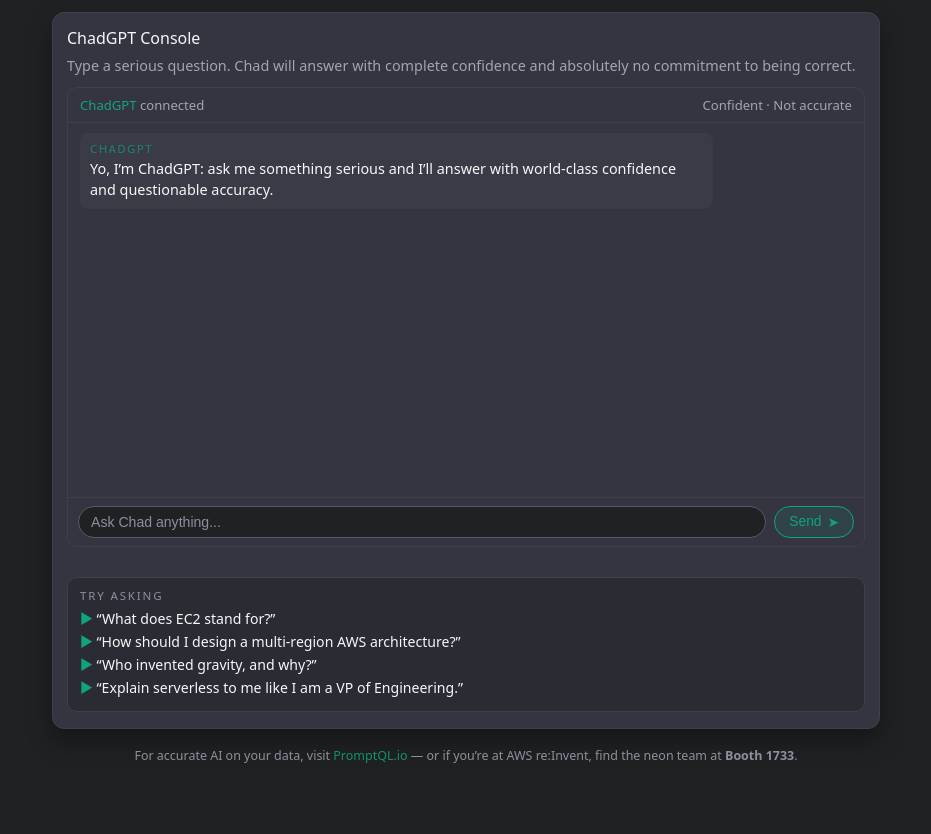
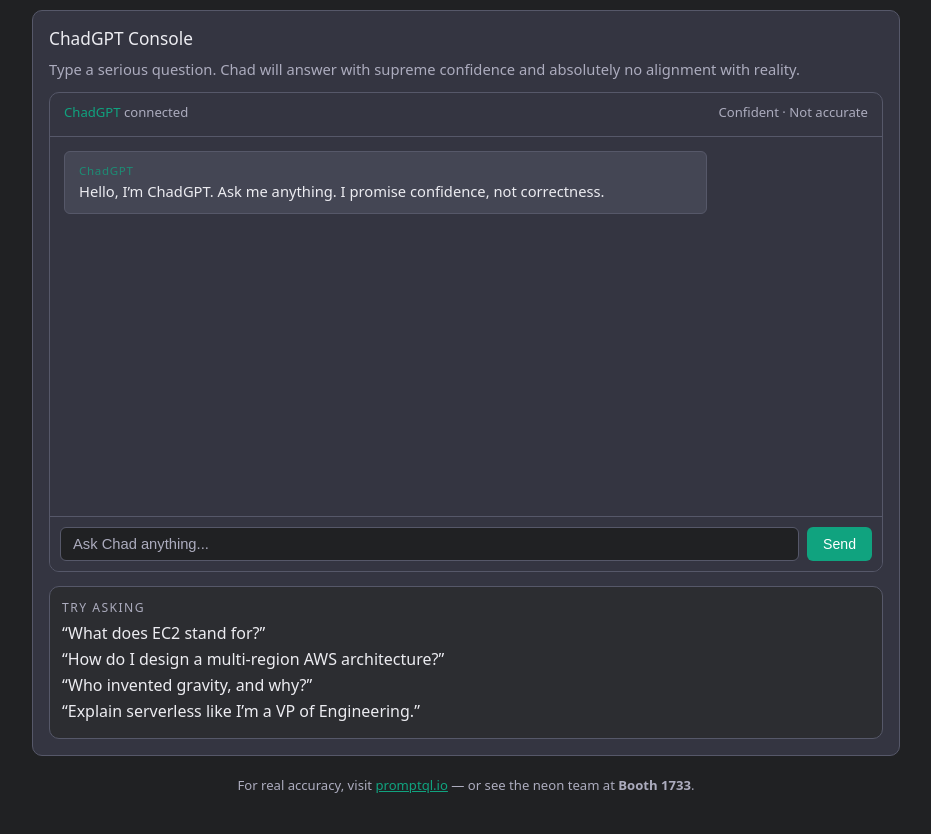
Before and after one commit to rajoshighosh/chadgpt-confidently-wrong-ai, a website: page public/index.html in a window 1280 px wide. Shown: the part 91-925 px from the top of the page, without its empty margins (174-1105 px from the left). Before the commit the page ends 895 px from the top, so only its background shows below. Drawn offline with Linux system fonts and the light colour scheme.

Commit message:
Update index.html

```diff
--- a/public/index.html
+++ b/public/index.html
@@ -6,113 +6,104 @@
   <meta name="viewport" content="width=device-width, initial-scale=1" />
   <style>
     :root {
-      /* ChatGPT-style palette */
-      --bg: #202123;
-      --card: #343541;
+      /* ChatGPT authentic palette */
+      --bg-main: #202123;
+      --bg-card: #343541;
+      --bg-bubble-user: #343541;
+      --bg-bubble-bot: #444654;
+      --border: #565869;
+      --text-main: #ECECF1;
+      --text-muted: #ACACBE;
       --accent: #10a37f;
-      --accent-soft: rgba(16, 163, 127, 0.12);
-      --text-main: #f7f7f8;
-      --text-muted: #a3a3b2;
-      --border-subtle: #3f4147;
-      --font: system-ui, -apple-system, BlinkMacSystemFont, "SF Pro Text",
-               "Inter", sans-serif;
+      --accent-soft: rgba(16,163,127,0.12);
+      --font: system-ui, -apple-system, BlinkMacSystemFont, "Inter", sans-serif;
     }
 
     * { box-sizing: border-box; }
 
     body {
       margin: 0;
+      background: var(--bg-main);
       font-family: var(--font);
-      background: var(--bg);
       color: var(--text-main);
     }
 
     .page {
-      max-width: 860px;
+      max-width: 900px;
       margin: 0 auto;
       padding: 24px 16px 40px;
     }
 
     header {
       display: flex;
-      gap: 16px;
       align-items: center;
+      gap: 14px;
       margin-bottom: 18px;
     }
 
-    @media (max-width: 600px) {
-      header {
-        align-items: flex-start;
-      }
-    }
-
     .avatar {
-      width: 60px;
-      height: 60px;
-      border-radius: 16px;
-      border: 1px solid var(--accent-soft);
-      background: radial-gradient(circle at 20% 0, #ffd86b, #f97373 40%, #1e293b);
+      width: 56px;
+      height: 56px;
+      border-radius: 12px;
+      background: radial-gradient(circle at 20% 0, #ffd86b, #f97373 45%, #1f2937 100%);
       display: flex;
       align-items: center;
       justify-content: center;
-      font-size: 30px;
+      font-size: 28px;
+      border: 1px solid rgba(255,255,255,0.08);
     }
 
     .title-block h1 {
-      font-size: 1.7rem;
       margin: 0 0 4px;
+      font-size: 1.55rem;
       font-weight: 600;
     }
 
     .title-block .tagline {
-      font-size: 0.95rem;
       color: var(--text-muted);
-    }
-
-    main {
-      margin-top: 10px;
+      font-size: 0.96rem;
+      margin-top: 1px;
     }
 
     .card {
-      border-radius: 12px;
-      border: 1px solid var(--border-subtle);
-      background: var(--card);
-      padding: 14px 14px 16px;
-      box-shadow: 0 12px 24px rgba(0, 0, 0, 0.35);
+      background: var(--bg-card);
+      border: 1px solid var(--border);
+      border-radius: 10px;
+      padding: 16px;
     }
 
     .card h3 {
-      margin: 0 0 6px;
-      font-size: 1rem;
+      margin: 0 0 8px;
+      font-size: 1.08rem;
       font-weight: 500;
     }
 
     .card p {
-      margin: 2px 0 10px;
-      font-size: 0.9rem;
+      margin: 2px 0 12px;
       color: var(--text-muted);
+      font-size: 0.92rem;
       line-height: 1.5;
     }
 
-    /* Chat layout */
+    /* CHAT UI */
     .chat-shell {
+      background: var(--bg-card);
+      border-radius: 10px;
+      border: 1px solid var(--border);
+      height: 480px;
       display: flex;
       flex-direction: column;
-      height: 460px;
-      border-radius: 10px;
-      border: 1px solid var(--border-subtle);
-      background: #343541;
       overflow: hidden;
     }
 
     .chat-header {
-      padding: 8px 12px;
-      border-bottom: 1px solid #3f4147;
+      height: 44px;
+      padding: 10px 14px;
+      border-bottom: 1px solid var(--border);
       display: flex;
-      align-items: center;
       justify-content: space-between;
+      color: var(--text-muted);
       font-size: 0.82rem;
-      color: var(--text-muted);
     }
 
     .chat-header strong {
@@ -122,117 +113,97 @@
 
     .chat-log {
       flex: 1;
-      padding: 10px 12px 8px;
+      padding: 14px;
       overflow-y: auto;
-      font-size: 0.9rem;
+      font-size: 0.92rem;
     }
 
     .msg {
-      margin-bottom: 10px;
-      max-width: 82%;
-      line-height: 1.45;
-      padding: 8px 10px;
-      border-radius: 8px;
+      max-width: 80%;
+      padding: 10px 14px;
+      margin-bottom: 14px;
+      border-radius: 6px;
+      line-height: 1.48;
     }
 
     .msg.user {
+      background: var(--bg-bubble-user);
       margin-left: auto;
-      background: #40414f;
+      border: 1px solid var(--border);
     }
 
     .msg.bot {
+      background: var(--bg-bubble-bot);
       margin-right: auto;
-      background: #3a3b46;
+      border: 1px solid var(--border);
     }
 
-    .msg .role {
+    .role {
       display: block;
       font-size: 0.72rem;
-      text-transform: uppercase;
-      letter-spacing: 0.12em;
+      opacity: 0.75;
       margin-bottom: 2px;
-      opacity: 0.7;
+      letter-spacing: 0.06em;
     }
 
-    .msg.user .role { color: #c5c5d2; }
+    .msg.user .role { color: var(--text-muted); }
     .msg.bot .role { color: var(--accent); }
 
-    .msg .content { white-space: pre-wrap; }
-
     .chat-footer {
-      border-top: 1px solid #3f4147;
-      padding: 8px 10px;
+      border-top: 1px solid var(--border);
+      padding: 10px;
       display: flex;
       gap: 8px;
-      align-items: center;
-      background: #343541;
+      background: var(--bg-card);
     }
 
     .chat-input {
       flex: 1;
-      border-radius: 999px;
-      border: 1px solid #565869;
-      padding: 7px 12px;
-      font-size: 0.88rem;
-      background: #202123;
+      padding: 8px 12px;
+      background: var(--bg-main);
+      border: 1px solid var(--border);
+      border-radius: 6px;
+      font-size: 0.92rem;
       color: var(--text-main);
-      outline: none;
     }
 
-    .chat-input::placeholder { color: #8e8ea0; }
+    .chat-input::placeholder { color: var(--text-muted); }
 
     .send-btn {
-      border-radius: 999px;
-      border: 1px solid var(--accent);
-      padding: 7px 14px;
-      background: var(--accent-soft);
-      color: var(--accent);
-      font-size: 0.86rem;
+      background: var(--accent);
+      border: none;
+      color: white;
+      padding: 8px 16px;
+      font-size: 0.88rem;
+      border-radius: 6px;
       cursor: pointer;
-      display: inline-flex;
-      align-items: center;
-      gap: 6px;
     }
 
     .send-btn:disabled {
-      opacity: 0.55;
+      opacity: 0.6;
       cursor: default;
     }
 
-    .status-line {
-      margin-top: 6px;
-      font-size: 0.78rem;
-      color: var(--text-muted);
-      min-height: 1em;
-    }
-
     .examples {
-      margin-top: 12px;
+      margin-top: 14px;
+      padding: 12px;
+      background: #2c2d31;
       border-radius: 10px;
-      background: #2b2c33;
-      border: 1px solid #3f4147;
-      padding: 10px 12px;
-      font-size: 0.86rem;
+      border: 1px solid var(--border);
     }
 
     .examples .label {
       text-transform: uppercase;
-      letter-spacing: 0.16em;
-      font-size: 0.72rem;
-      color: #8e8ea0;
+      font-size: 0.76rem;
+      color: var(--text-muted);
       margin-bottom: 6px;
+      letter-spacing: 0.12em;
     }
 
     .examples-list {
       list-style: none;
-      padding-left: 0;
+      padding: 0;
       margin: 0;
-    }
-
-    .examples-list li {
-      margin-bottom: 4px;
-      color: var(--text-muted);
-      font-size: 0.88rem;
     }
 
     .examples-list button {
@@ -242,105 +213,70 @@
       padding: 0;
       font: inherit;
       cursor: pointer;
+      margin-bottom: 4px;
       text-align: left;
     }
 
-    .examples-list button span {
+    .examples-list button:hover {
       color: var(--accent);
     }
 
-    .examples-list button:hover {
-      text-decoration: underline;
-    }
-
     .footer-note {
-      margin-top: 18px;
-      font-size: 0.78rem;
+      margin-top: 20px;
+      text-align: center;
+      font-size: 0.82rem;
       color: var(--text-muted);
-      text-align: center;
-      opacity: 0.85;
     }
 
     .footer-note a {
       color: var(--accent);
-      text-decoration: none;
-    }
-
-    .footer-note a:hover {
-      text-decoration: underline;
     }
   </style>
 </head>
+
 <body>
   <div class="page">
     <header>
-      <div class="avatar">😎</div>
+      <div class="avatar">🧠</div>
       <div class="title-block">
         <h1>ChadGPT – Confidently Wrong AI</h1>
-        <div class="tagline">
-          Ask Chad Anything – Get 0% accuracy and 200% confidence.
-        </div>
+        <div class="tagline">Ask Chad Anything! Get 0% accuracy and 200% confidence.</div>
       </div>
     </header>
 
     <main>
       <section class="card">
         <h3>ChadGPT Console</h3>
-        <p>
-          Type a serious question. Chad will answer with complete confidence and absolutely no commitment to being correct.
-        </p>
+        <p>Type a serious question. Chad will answer with supreme confidence and absolutely no alignment with reality.</p>
 
         <div class="chat-shell">
           <div class="chat-header">
             <span><strong>ChadGPT</strong> connected</span>
             <span>Confident · Not accurate</span>
           </div>
+
           <div id="chat-log" class="chat-log"></div>
+
           <div class="chat-footer">
-            <input
-              id="chat-input"
-              class="chat-input"
-              placeholder="Ask Chad anything..."
-            />
-            <button id="send-btn" class="send-btn">
-              <span>Send</span> <span>➤</span>
-            </button>
+            <input id="chat-input" class="chat-input" placeholder="Ask Chad anything..." />
+            <button id="send-btn" class="send-btn">Send</button>
           </div>
         </div>
-        <div class="status-line" id="status-line"></div>
 
         <div class="examples">
           <div class="label">Try asking</div>
           <ul class="examples-list">
-            <li>
-              <button type="button" data-question="What does EC2 stand for?">
-                <span>▶</span> “What does EC2 stand for?”
-              </button>
-            </li>
-            <li>
-              <button type="button" data-question="How should I design a multi-region AWS architecture?">
-                <span>▶</span> “How should I design a multi-region AWS architecture?”
-              </button>
-            </li>
-            <li>
-              <button type="button" data-question="Who invented gravity, and why?">
-                <span>▶</span> “Who invented gravity, and why?”
-              </button>
-            </li>
-            <li>
-              <button type="button" data-question="Explain serverless to me like I am a VP of Engineering.">
-                <span>▶</span> “Explain serverless to me like I am a VP of Engineering.”
-              </button>
-            </li>
+            <li><button data-question="What does EC2 stand for?">“What does EC2 stand for?”</button></li>
+            <li><button data-question="How do I design a multi-region AWS architecture?">“How do I design a multi-region AWS architecture?”</button></li>
+            <li><button data-question="Who invented gravity, and why?">“Who invented gravity, and why?”</button></li>
+            <li><button data-question="Explain serverless to me like I’m a VP of Engineering.">“Explain serverless like I’m a VP of Engineering.”</button></li>
           </ul>
         </div>
       </section>
     </main>
 
     <div class="footer-note">
-      For accurate AI on your data, visit
-      <a href="https://promptql.io" target="_blank" rel="noreferrer">PromptQL.io</a>
-      — or if you’re at AWS re:Invent, find the neon team at <strong>Booth 1733</strong>.
+      For real accuracy, visit <a href="https://promptql.io" target="_blank">promptql.io</a> — or see the neon team at <strong>Booth 1733</strong>.
     </div>
   </div>
 
@@ -348,7 +284,6 @@
     const chatLog = document.getElementById("chat-log");
     const chatInput = document.getElementById("chat-input");
     const sendBtn = document.getElementById("send-btn");
-    const statusLine = document.getElementById("status-line");
 
     let history = [];
 
@@ -380,54 +315,41 @@
       chatInput.value = "";
       chatInput.focus();
       sendBtn.disabled = true;
-      statusLine.textContent = "ChadGPT is thinking confidently...";
 
       try {
         const res = await fetch("/api/chat", {
           method: "POST",
           headers: { "Content-Type": "application/json" },
-          body: JSON.stringify({ message: text, history }),
+          body: JSON.stringify({ message: text, history })
         });
 
-        if (!res.ok) throw new Error("Network error");
-
         const data = await res.json();
-        const reply = data.reply || "ChadGPT had a dramatic moment of silence.";
+        const reply = data.reply;
 
         appendMessage("assistant", reply);
         history.push({ role: "assistant", content: reply });
-        statusLine.textContent = "";
       } catch (err) {
-        console.error(err);
-        appendMessage(
-          "assistant",
-          "Something broke, but I'm going to confidently pretend it was on purpose. Try again in a bit."
-        );
-        statusLine.textContent = "Error talking to ChadGPT.";
+        appendMessage("assistant", "ChadGPT encountered an unexpected burst of confidence. Try again.");
       } finally {
         sendBtn.disabled = false;
       }
     }
 
     sendBtn.addEventListener("click", () => sendMessage());
-    chatInput.addEventListener("keydown", (e) => {
-      if (e.key === "Enter" && !e.shiftKey) {
+    chatInput.addEventListener("keydown", e => {
+      if (e.key === "Enter") {
         e.preventDefault();
         sendMessage();
       }
     });
 
-    document.querySelectorAll(".examples-list button").forEach((btn) => {
+    document.querySelectorAll(".examples-list button").forEach(btn => {
       btn.addEventListener("click", () => {
-        const q = btn.getAttribute("data-question") || btn.textContent.replace(/“|”/g, "");
-        sendMessage(q);
+        sendMessage(btn.dataset.question);
       });
     });
 
-    appendMessage(
-      "assistant",
-      "Yo, I’m ChadGPT: ask me something serious and I’ll answer with world-class confidence and questionable accuracy."
-    );
+    appendMessage("assistant", "Hello, I’m ChadGPT. Ask me anything. I promise confidence, not correctness.");
   </script>
 </body>
 </html>
```
